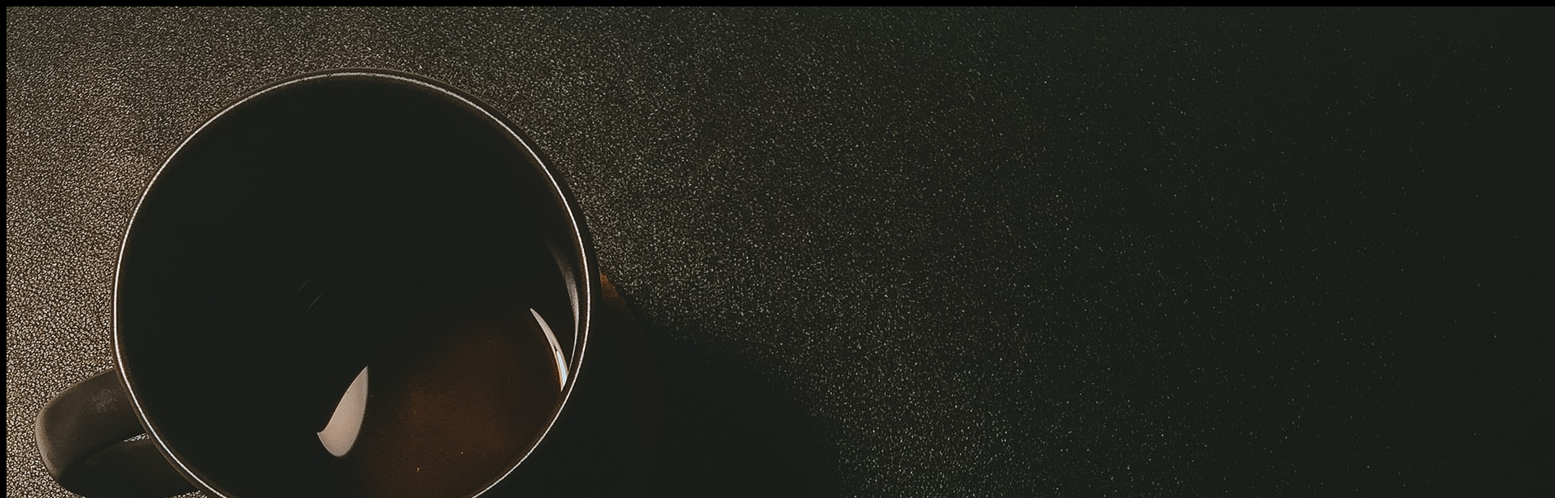
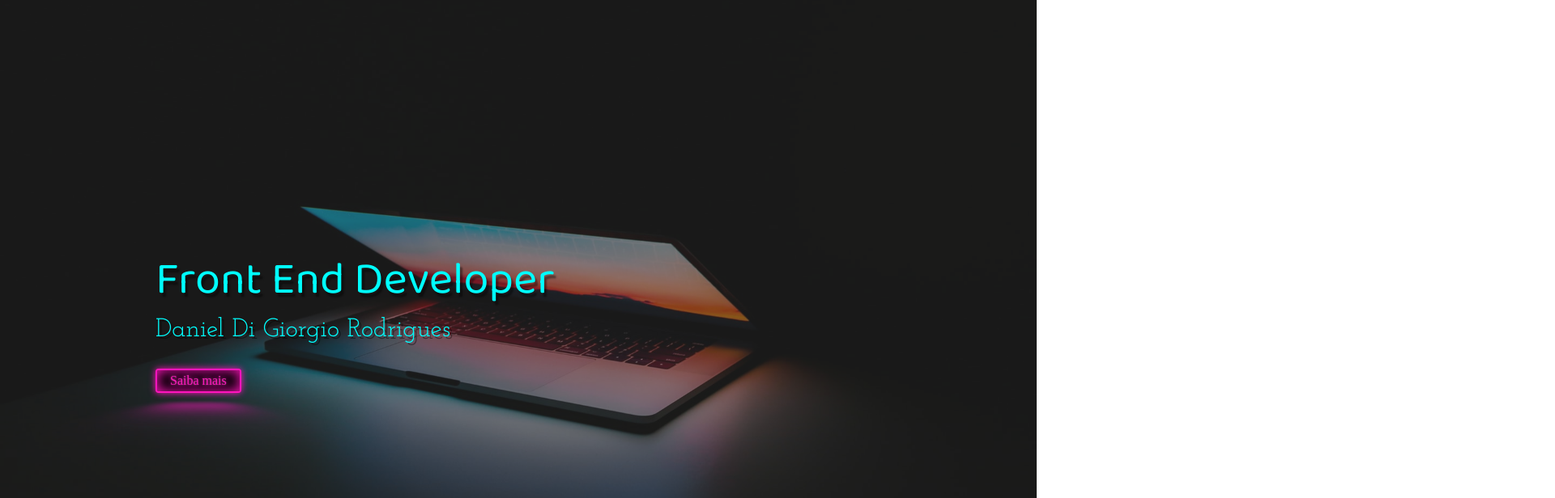
Before and after one commit to DanielDiGiorgio/portfolio, a plain HTML site: page index.html in a window 1280 px wide. Shown: the top 616 px of the page at 81% size, 1920 px wide, since content can reach past the window. Drawn offline with Linux system fonts and the light colour scheme.

Commit message:
Algumas alterações e configuração do header.

```diff
--- a/index.html
+++ b/index.html
@@ -18,11 +18,13 @@
     <div class="container">
         <header>
             <div class="img-wrapper">
-                <img src="imagens/bg.jpg" alt="">
+                <img src="imagens/bg1.jpg" alt="">
             </div>
-            <h1>Const webDeveloper = "Daniel Rodrigues"</h1>
-            <p>Daniel Di Giorgio Rodrigues</p>
-            <button id="neon-button">Saiba mais</button>
+            <div class="banner">
+                <h1>Front End Developer</h1>
+                <p>Daniel Di Giorgio Rodrigues</p>
+                <button id="neon-button">Saiba mais</button>
+            </div>
         </header>
     </div>
 
--- a/style.css
+++ b/style.css
@@ -2,15 +2,64 @@
 
 @import url('https://cdnjs.cloudflare.com/ajax/libs/font-awesome/5.15.3/css/all.min.css');
 
-body{
-    background: black;
+*{
+    margin: 0;
+    padding: 0;
+    box-sizing: border-box;
 }
+
+header {
+    width: 100%;
+    height: 100vh;
+    overflow: hidden;
+    position: relative;
+}
+
+.img-wrapper {
+    width: 100%;
+    height: 100%;
+    overflow: hidden;
+    background-color: rgba(0, 0, 0, 0.8);
+}
+
+.img-wrapper img {
+    width: 100%;
+    height: 100%;
+    object-fit: cover;
+    opacity: 0.5;
+}
+
+.banner {
+    position: absolute;
+    top: 40%;
+    left: 15%;
+}
+
+.banner h1 {
+    color: #00FFFF;
+    font-size: 3.5rem;
+    font-family: "Baloo Da 2", serif;
+    font-weight: 200;
+    text-shadow: .2rem .3rem 2px rgba(0, 0, 0, 0.4);
+    line-height: 3.5rem;
+    margin-bottom: 1rem;
+}
+
+.banner p {
+    color: #00FFFF;
+    font-family: "Josefin Slab", serif;
+    font-size: 2rem;
+    text-shadow: .2rem .2rem rgba(0, 0, 0, 0.4);
+    margin-bottom: 2rem;
+}
+
 :root {
     --clr-neon: hsl(317 100% 54%);
     --clr-bg: hsl(323 21% 16%);
 }
 
 #neon-button {
+    font-family: "Muli", serif;
     font-size: 1rem;
     background: black;
     display: inline-block;
```
Also changed, not shown: favicon.ico, imagens/android-chrome-192x192.png, imagens/android-chrome-512x512.png, imagens/apple-touch-icon.png, imagens/bg1.jpg (added), imagens/favicon-16x16.png, imagens/favicon-32x32.png.
